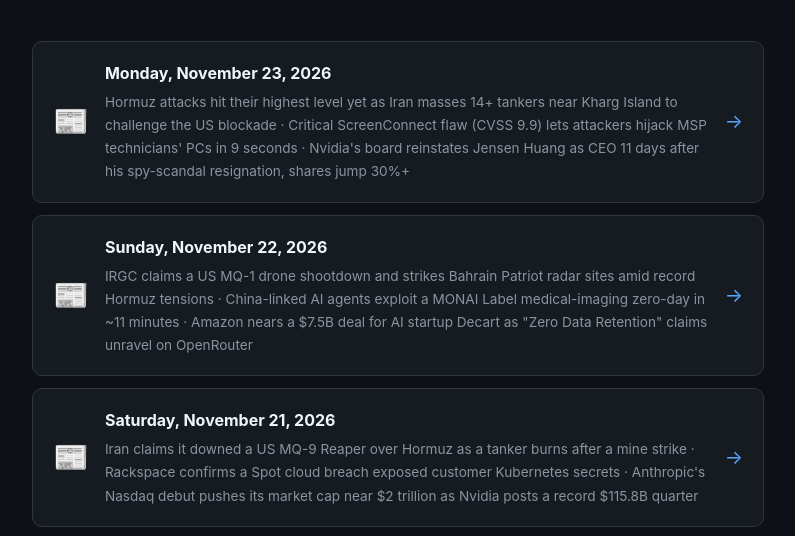
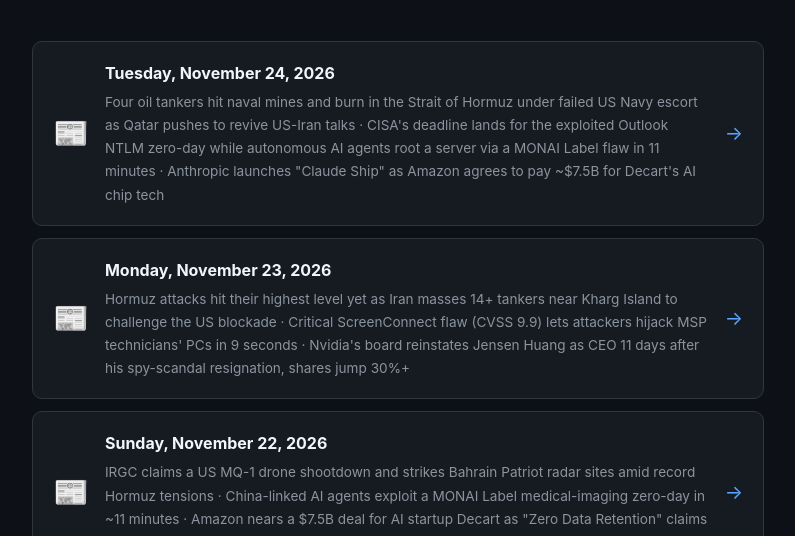
Before and after one commit to georgesdem-dev/daily-briefings, a plain HTML site: page index.html in a window 1280 px wide. Shown: the part 247-783 px from the top of the page, without its empty margins (242-1037 px from the left). Drawn offline with Linux system fonts and the light colour scheme.

Commit message:
Add briefing index.html

```diff
--- a/index.html
+++ b/index.html
@@ -64,6 +64,16 @@
   </div>
 
   <ul class="briefing-list">
+    <li>
+      <a class="briefing-item" href="briefing-2026-11-24.html">
+        <div class="briefing-icon">📰</div>
+        <div class="briefing-info">
+          <div class="briefing-date">Tuesday, November 24, 2026</div>
+          <div class="briefing-summary">Four oil tankers hit naval mines and burn in the Strait of Hormuz under failed US Navy escort as Qatar pushes to revive US-Iran talks · CISA's deadline lands for the exploited Outlook NTLM zero-day while autonomous AI agents root a server via a MONAI Label flaw in 11 minutes · Anthropic launches "Claude Ship" as Amazon agrees to pay ~$7.5B for Decart's AI chip tech</div>
+        </div>
+        <div class="briefing-arrow">→</div>
+      </a>
+    </li>
     <li>
       <a class="briefing-item" href="briefing-2026-11-23.html">
         <div class="briefing-icon">📰</div>
```
